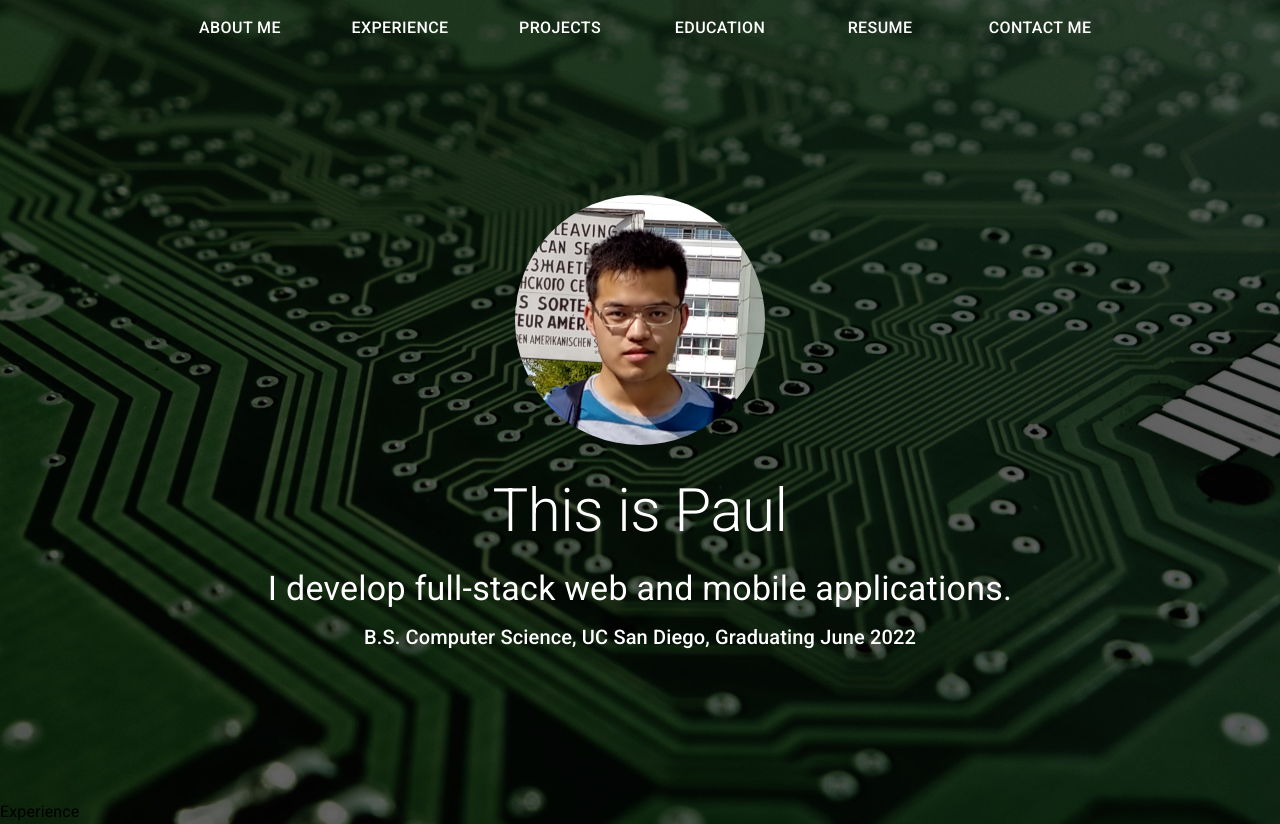
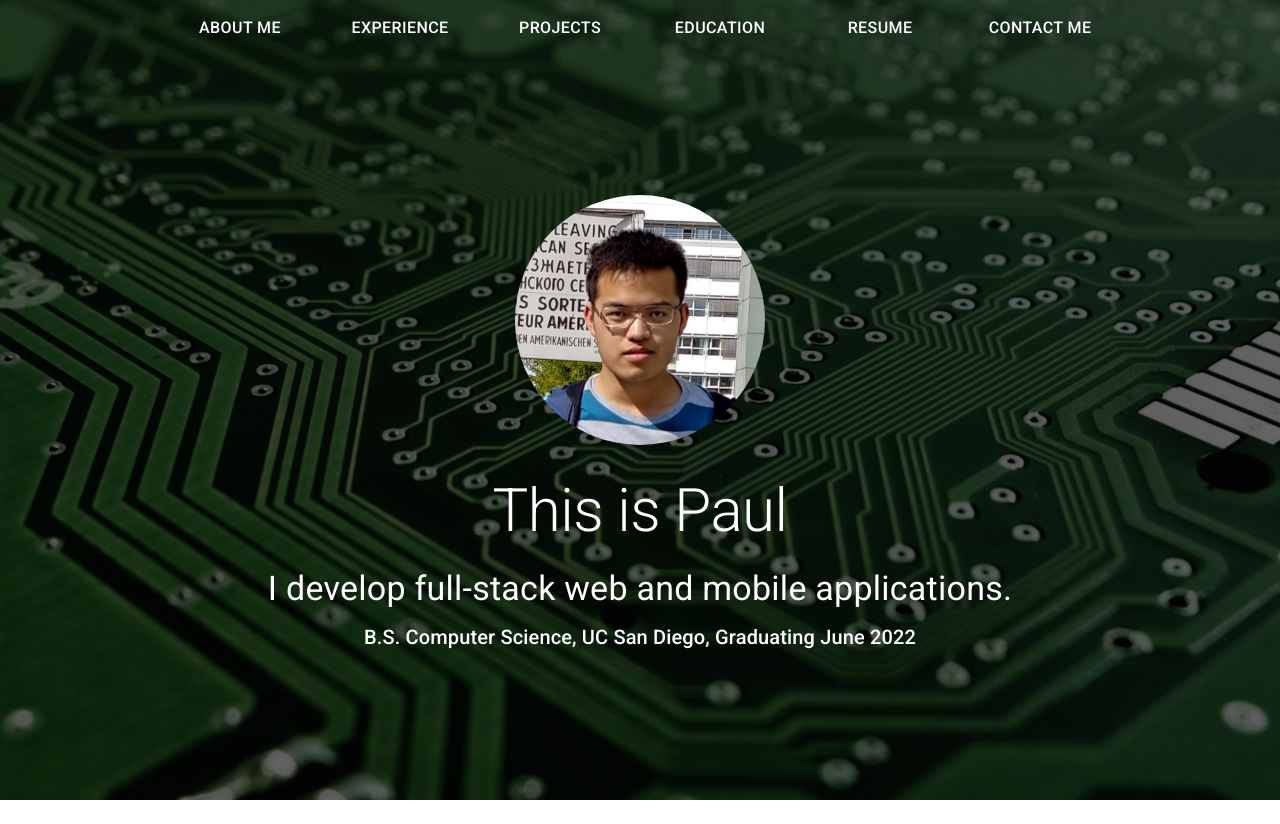
Before and after one commit to paulpan05/portfolio-website, a React (Create React App) app: page / in a window 1280 px wide. After the commit the page ends 800 px from the top, so only its background shows below. Built offline with nearby package versions, Linux system fonts and the light colour scheme.

Commit message:
Undo branch deploy test

```diff
--- a/src/components/Experience.tsx
+++ b/src/components/Experience.tsx
@@ -1,8 +1,7 @@
 import React from 'react';
-import Typography from '@material-ui/core/Typography';
 
 const Experience: React.FC = () => {
-  return (<Typography>Experience</Typography>);
+  return (<div></div>);
 }
 
 export default Experience;
```
